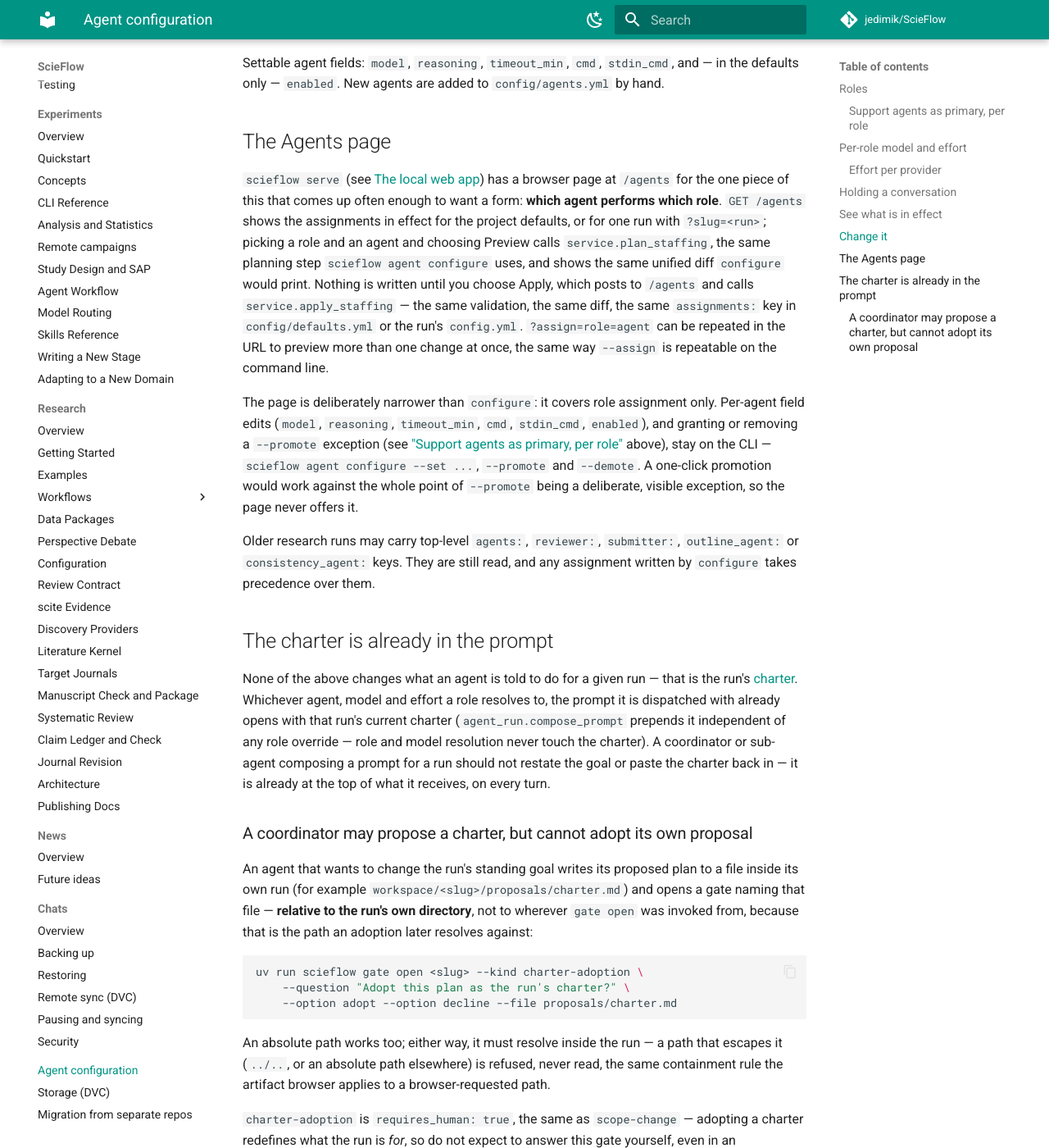
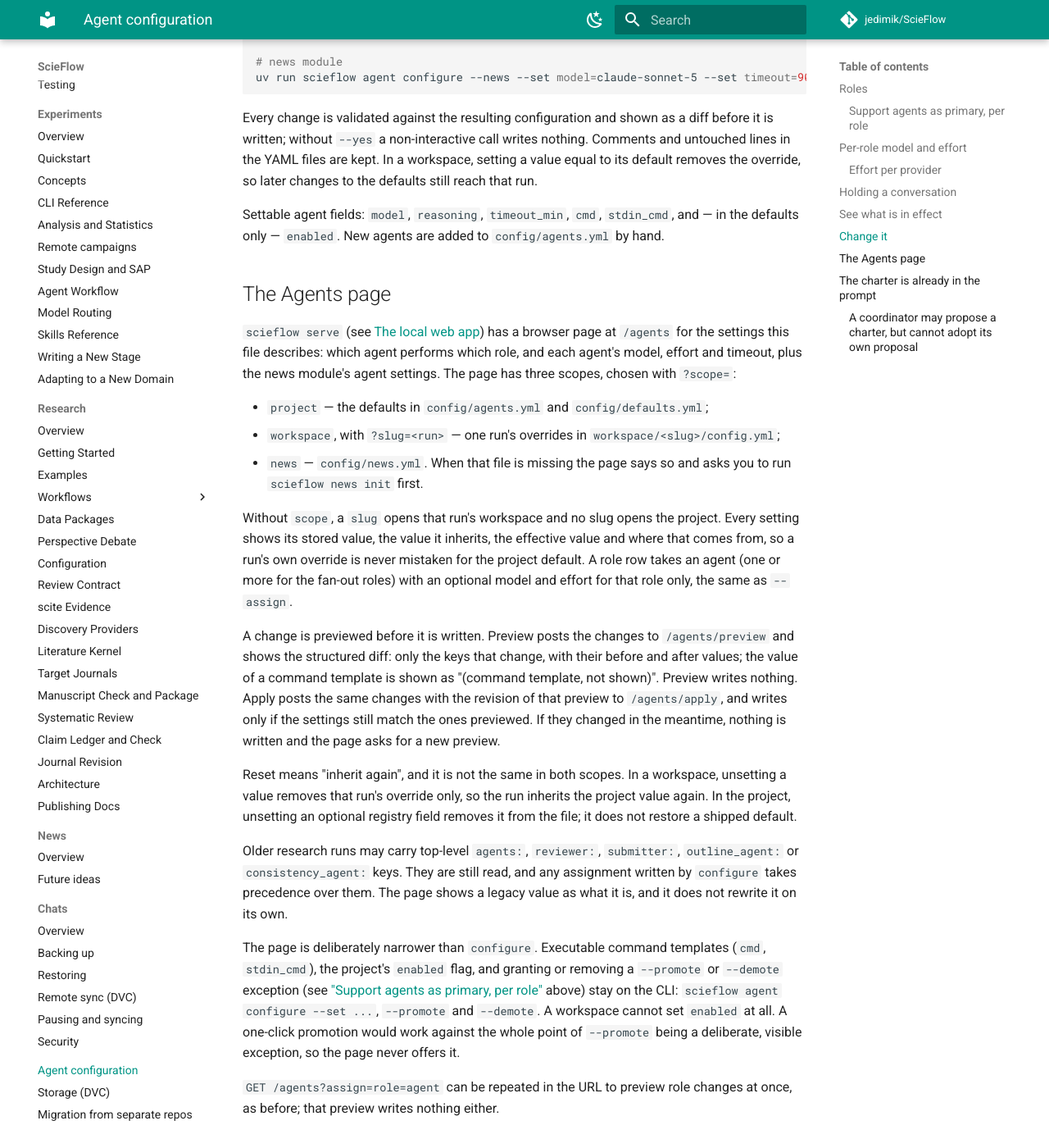
Before and after one commit to jedimik/ScieFlow, an MkDocs documentation site: the page built from docs/agents.md, in a window 1280 px wide and 1400 px high, scrolled down 5955 px. Shown: the whole window at 82% size. Built offline with MkDocs 1.6.1 and Material for MkDocs 9.7.7, drawn with Linux system fonts in a browser that asks for light colours; comment, search, counter and statistics services are not loaded; some of the changed text lies outside the part shown.

Commit message:
docs: docs/agents.md text proposed by the t-12 worker, applied by the operator step (protected-name guard; approvals/t-12-docs-agents-human-20261104.md)

```diff
--- a/docs/agents.md
+++ b/docs/agents.md
@@ -120,14 +120,18 @@ the agent's `cmd` template (`apply_role_override` in
 - **Codex** (`cmd` contains a `{reasoning}` placeholder): the value is
   substituted straight into the command line, e.g. `xhigh`.
 - **Claude** (no `{reasoning}` placeholder — Claude has no effort flag):
-  `reasoning: extended-thinking` prefixes the command with
-  `env MAX_THINKING_TOKENS=32000 `; any other value (`default`, say)
-  removes that prefix if it was there. `extended-thinking` is the only
-  value that turns anything *on* for Claude — the effort levels a provider
-  understands are listed per agent under `menu.reasoning` in
-  `config/agents.yml`.
+  `reasoning: extended-thinking` adds the `env MAX_THINKING_TOKENS=32000 `
+  prefix to the command at dispatch; any other value (`default`, say)
+  dispatches it without that prefix. The choice never edits the stored
+  `cmd`. `extended-thinking` is the only value that turns anything *on*
+  for Claude; other providers list their effort names under
+  `menu.reasoning` in `config/agents.yml`.
 
 A conversation turn gets Claude's extended thinking from `reasoning: extended-thinking` (or the `env MAX_THINKING_TOKENS=32000 ` prefix on the agent's `cmd`): ScieFlow adds `MAX_THINKING_TOKENS=32000` to the turn's own environment, because an `env` prefix on `session_cmd` or `resume_cmd` is refused.
+
+Claude effort is `reasoning: default` or `reasoning: extended-thinking`: ScieFlow adds `MAX_THINKING_TOKENS=32000` itself (the `env` prefix of a one-shot dispatch, or a conversation turn's environment), so choosing it never edits the `cmd`.
+
+The effort choices for an agent are its own `menu.reasoning.levels` in `config/agents.yml`; list the effort names your subscription uses there. A Claude agent has no `menu.reasoning.levels` of its own: its two effort choices are the ones above.
 
 `model`, when set, always replaces the agent's configured model for that
 role's dispatch. `agent show [--workspace <slug>] --json` includes
@@ -252,30 +256,53 @@ Settable agent fields: `model`, `reasoning`, `timeout_min`, `cmd`,
 ## The Agents page
 
 `scieflow serve` (see [The local web app](web.md)) has a browser page at
-`/agents` for the one piece of this that comes up often enough to want a
-form: **which agent performs which role**. `GET /agents` shows the
-assignments in effect for the project defaults, or for one run with
-`?slug=<run>`; picking a role and an agent and choosing Preview calls
-`service.plan_staffing`, the same planning step `scieflow agent configure`
-uses, and shows the same unified diff `configure` would print. Nothing is
-written until you choose Apply, which posts to `/agents` and calls
-`service.apply_staffing` — the same validation, the same diff, the same
-`assignments:` key in `config/defaults.yml` or the run's `config.yml`.
-`?assign=role=agent` can be repeated in the URL to preview more than one
-change at once, the same way `--assign` is repeatable on the command line.
+`/agents` for the settings this file describes: which agent performs which
+role, and each agent's model, effort and timeout, plus the news module's
+agent settings. The page has three scopes, chosen with `?scope=`:
 
-The page is deliberately narrower than `configure`: it covers role
-assignment only. Per-agent field edits (`model`, `reasoning`,
-`timeout_min`, `cmd`, `stdin_cmd`, `enabled`), and granting or removing a
-`--promote` exception (see ["Support agents as primary, per
-role"](#support-agents-as-primary-per-role) above), stay on the CLI —
-`scieflow agent configure --set ...`, `--promote` and `--demote`. A
-one-click promotion would work against the whole point of `--promote`
-being a deliberate, visible exception, so the page never offers it.
+- `project` — the defaults in `config/agents.yml` and `config/defaults.yml`;
+- `workspace`, with `?slug=<run>` — one run's overrides in
+  `workspace/<slug>/config.yml`;
+- `news` — `config/news.yml`. When that file is missing the page says so and
+  asks you to run `scieflow news init` first.
+
+Without `scope`, a `slug` opens that run's workspace and no slug opens the
+project. Every setting shows its stored value, the value it inherits, the
+effective value and where that comes from, so a run's own override is never
+mistaken for the project default. A role row takes an agent (one or more for
+the fan-out roles) with an optional model and effort for that role only, the
+same as `--assign`.
+
+A change is previewed before it is written. Preview posts the changes to
+`/agents/preview` and shows the structured diff: only the keys that change,
+with their before and after values; the value of a command template is shown
+as "(command template, not shown)". Preview writes nothing. Apply posts the
+same changes with the revision of that preview to `/agents/apply`, and writes
+only if the settings still match the ones previewed. If they changed in the
+meantime, nothing is written and the page asks for a new preview.
+
+Reset means "inherit again", and it is not the same in both scopes. In a
+workspace, unsetting a value removes that run's override only, so the run
+inherits the project value again. In the project, unsetting an optional
+registry field removes it from the file; it does not restore a shipped
+default.
 
 Older research runs may carry top-level `agents:`, `reviewer:`, `submitter:`,
 `outline_agent:` or `consistency_agent:` keys. They are still read, and any
-assignment written by `configure` takes precedence over them.
+assignment written by `configure` takes precedence over them. The page shows
+a legacy value as what it is, and it does not rewrite it on its own.
+
+The page is deliberately narrower than `configure`. Executable command
+templates (`cmd`, `stdin_cmd`), the project's `enabled` flag, and granting or
+removing a `--promote` or `--demote` exception (see
+["Support agents as primary, per role"](#support-agents-as-primary-per-role)
+above) stay on the CLI: `scieflow agent configure --set ...`, `--promote` and
+`--demote`. A workspace cannot set `enabled` at all. A one-click promotion
+would work against the whole point of `--promote` being a deliberate, visible
+exception, so the page never offers it.
+
+`GET /agents?assign=role=agent` can be repeated in the URL to preview role
+changes at once, as before; that preview writes nothing either.
 
 ## The charter is already in the prompt
 
```
